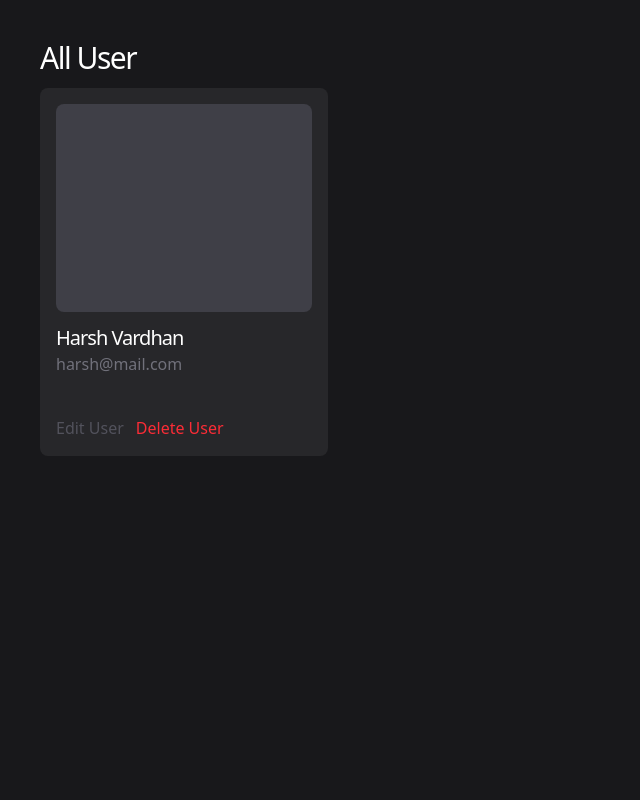
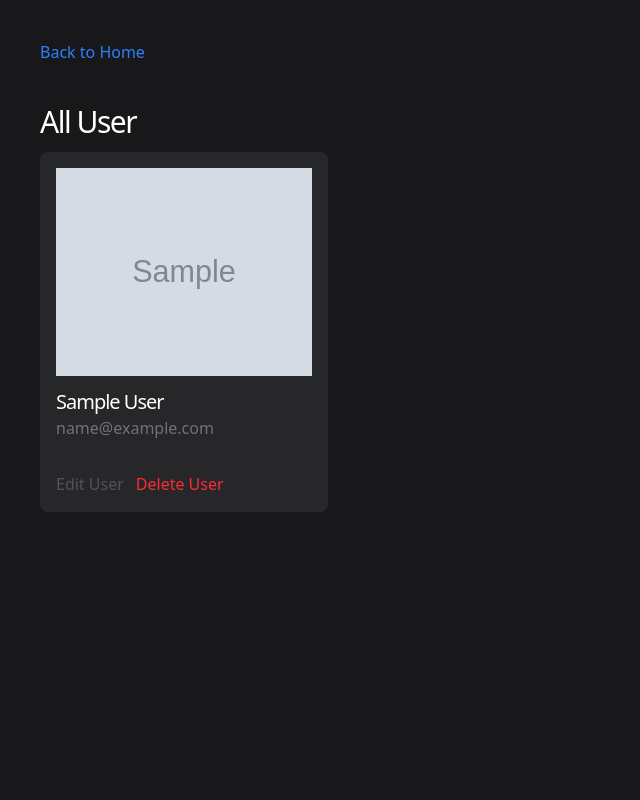
Before and after one commit to VikramChauhan19/My-Projects, a Node server app: page /read in a window 1280 px wide. Shown: the whole page, without its empty margins (0-640 px from the left). Run offline with Node 20, Linux system fonts and the light colour scheme; tables that the repository leaves empty hold one stand-in row (values such as "Sample post"); grey boxes marked "Sample" are stand-in pictures; some libraries are stand-ins or nearby versions.

Commit message:
5-update and delete

```diff
--- a/5-Backend/app.js
+++ b/5-Backend/app.js
@@ -1,6 +1,7 @@
 const express = require("express");
 const app = express();
 const path = require("path");
+const userModel = require("./models/user");
 
 app.set("view engine", "ejs");
 app.use(express.json()); //Lets the server read JSON data sent from clients (like API requests).
@@ -10,8 +11,24 @@ app.use(express.static(path.join(__dirname, 'public')));
 app.get('/',(req,res)=>{
     res.render('index');
 })
-app.get('/read',(req,res)=>{
-    res.render('read');
+app.get('/read', async (req,res)=>{
+    let allUsers =await userModel.find();
+
+    res.render('read',{users:allUsers});
+})
+app.get('/delete/:id', async (req,res)=>{
+    let allUsers =await userModel.findOneAndDelete({_id:req.params.id});
+
+    res.redirect("/read");
+})
+app.post('/create',async (req,res)=>{
+    const createdUser = await userModel.create({
+        name:req.body.name,
+        email:req.body.email,
+        image:req.body.imageurl
+    })
+    res.send(createdUser);
+
 })
 
 app.listen(3000);
--- a/5-Backend/package.json
+++ b/5-Backend/package.json
@@ -10,7 +10,8 @@
   "license": "ISC",
   "dependencies": {
     "ejs": "^3.1.10",
-    "express": "^5.1.0"
+    "express": "^5.1.0",
+    "mongoose": "^8.19.0"
   },
   "devDependencies": {
     "nodemon": "^3.1.10"
--- a/5-Backend/views/read.ejs
+++ b/5-Backend/views/read.ejs
@@ -10,18 +10,32 @@
 </head>
 <body>
   <div class="w-full h-full  bg-zinc-900 p-10 text-white">
-    <h1 class="text-3xl tracking-tighter mb-3">All User</h1>
-    <div class="users">
-        <div class="user max-w-72 p-4 bg-zinc-800 rounded-lg">
-            <div class="w-full h-52 rounded-lg bg-zinc-700"></div>
-            <h3 class="text-xl tracking-tighter mt-3">Harsh Vardhan</h3>
-            <h5 class="text-zinc-500">harsh@mail.com</h5>
-            <div class="flex gap-3 mt-10">
-                <a class="text-zinc-600" href="">Edit User</a>
-                <a class="text-red-500" href="">Delete User</a>
+    <a class="text-blue-500 " href="/">Back to Home</a>
 
-            </div>
-        </div>
+    <h1 class="text-3xl mt-10 tracking-tighter mb-3">All User</h1>
+    <div class="users flex gap-2 flex-wrap">
+        <% if(users.length>0){%>
+            <% users.forEach(function(user){%>
+                <div class="user w-72 p-4 bg-zinc-800 rounded-lg">
+                    <div class="w-full h-52 rounded-lg bg-zinc-700 ovrflow-hidden">
+                        <img class="w-full h-full object-cover object-center" src="<%=user.image%>">
+                    </div>
+                    <h3 class="text-xl tracking-tighter mt-3"><%=user.name%></h3>
+                    <h5 class="text-zinc-500"><%=user.email%></h5>
+                    <div class="flex gap-3 mt-8">
+                        <a class="text-zinc-600" href="">Edit User</a>
+                        <a class="text-red-500" href="/delete/<%=user._id%>">Delete User</a>
+                    </div>
+                </div>
+
+            <%})%>
+
+        <%}else{ %>
+            <h3 class="text-zinc-500">No user yet</h3>
+        <%} %>
+
+
+
 
     </div>
 
```
Also changed, not shown: 5-Backend/models/user.js (added, +10 -0 lines), 5-Backend/views/index.ejs (+10 -5 lines), 1 other file.
